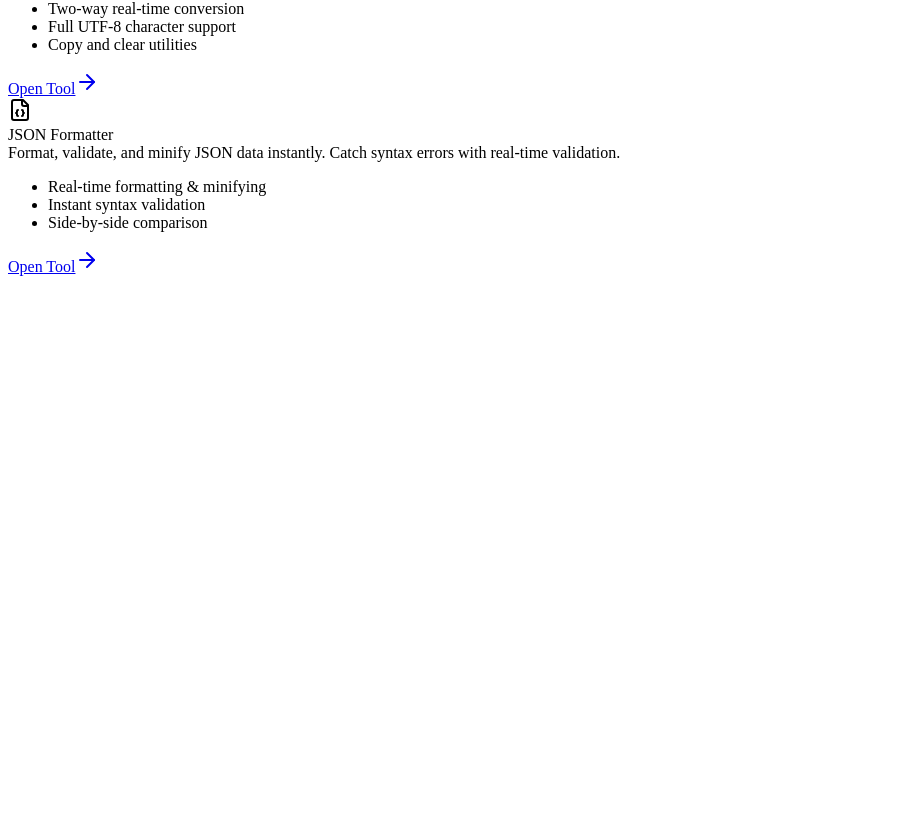
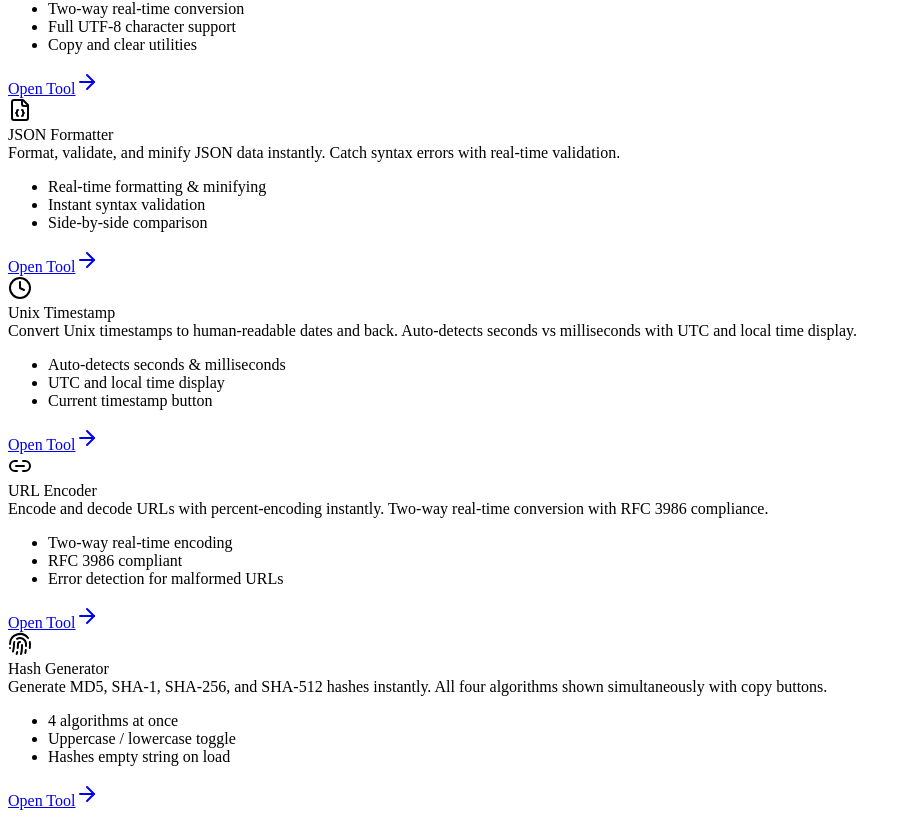
Before and after one commit to jonathan-hubjam/devtoolz, a Next.js app in the folder apps/web/: page /HomePage in a window 1280 px wide. Shown: the part 1176-1994 px from the top of the page, without its empty margins (0-908 px from the left). Before the commit the page ends 1460 px from the top, so only its background shows below. Built offline with nearby package versions, Linux system fonts and the light colour scheme.

Commit message:
Update homepage with Unix Timestamp, URL Encoder, and Hash Generator cards
Co-Authored-By: Claude Sonnet 4.6 <noreply@anthropic.com>

```diff
--- a/apps/web/src/pages/HomePage.jsx
+++ b/apps/web/src/pages/HomePage.jsx
@@ -1,7 +1,7 @@
 'use client';
 import React from 'react';
 import Link from 'next/link';
-import { ArrowRight, Code2, ShieldCheck, Zap, Lock, CheckCircle2, FileJson, Hash } from 'lucide-react';
+import { ArrowRight, Code2, ShieldCheck, Zap, Lock, CheckCircle2, FileJson, Hash, Clock, Link2, Fingerprint } from 'lucide-react';
 import { Button } from '@/components/ui/button';
 import { Card, CardContent, CardDescription, CardHeader, CardTitle, CardFooter } from '@/components/ui/card';
 
@@ -200,6 +200,116 @@ const HomePage = () => {
                 </Button>
               </CardFooter>
             </Card>
+
+
+            <Card className="flex flex-col h-full shadow-md hover:shadow-lg transition-all duration-300 border-border/60 hover:border-amber-500/30 group">
+              <CardHeader>
+                <div className="w-12 h-12 rounded-xl bg-amber-500/10 text-amber-500 flex items-center justify-center mb-4 group-hover:scale-110 transition-transform duration-300">
+                  <Clock className="w-6 h-6" />
+                </div>
+                <CardTitle className="text-xl">Unix Timestamp</CardTitle>
+                <CardDescription className="text-sm mt-2">
+                  Convert Unix timestamps to human-readable dates and back. Auto-detects seconds vs milliseconds with UTC and local time display.
+                </CardDescription>
+              </CardHeader>
+              <CardContent className="flex-grow">
+                <ul className="space-y-2 text-sm text-muted-foreground">
+                  <li className="flex items-center gap-2">
+                    <div className="w-1.5 h-1.5 rounded-full bg-amber-500/50" />
+                    Auto-detects seconds & milliseconds
+                  </li>
+                  <li className="flex items-center gap-2">
+                    <div className="w-1.5 h-1.5 rounded-full bg-amber-500/50" />
+                    UTC and local time display
+                  </li>
+                  <li className="flex items-center gap-2">
+                    <div className="w-1.5 h-1.5 rounded-full bg-amber-500/50" />
+                    Current timestamp button
+                  </li>
+                </ul>
+              </CardContent>
+              <CardFooter className="pt-4 mt-auto border-t border-border/40">
+                <Button asChild className="w-full group-hover:bg-blue-600 transition-colors">
+                  <Link href="/unix-timestamp">
+                    Open Tool
+                    <ArrowRight className="w-4 h-4 ml-2" />
+                  </Link>
+                </Button>
+              </CardFooter>
+            </Card>
+
+            <Card className="flex flex-col h-full shadow-md hover:shadow-lg transition-all duration-300 border-border/60 hover:border-cyan-500/30 group">
+              <CardHeader>
+                <div className="w-12 h-12 rounded-xl bg-cyan-500/10 text-cyan-500 flex items-center justify-center mb-4 group-hover:scale-110 transition-transform duration-300">
+                  <Link2 className="w-6 h-6" />
+                </div>
+                <CardTitle className="text-xl">URL Encoder</CardTitle>
+                <CardDescription className="text-sm mt-2">
+                  Encode and decode URLs with percent-encoding instantly. Two-way real-time conversion with RFC 3986 compliance.
+                </CardDescription>
+              </CardHeader>
+              <CardContent className="flex-grow">
+                <ul className="space-y-2 text-sm text-muted-foreground">
+                  <li className="flex items-center gap-2">
+                    <div className="w-1.5 h-1.5 rounded-full bg-cyan-500/50" />
+                    Two-way real-time encoding
+                  </li>
+                  <li className="flex items-center gap-2">
+                    <div className="w-1.5 h-1.5 rounded-full bg-cyan-500/50" />
+                    RFC 3986 compliant
+                  </li>
+                  <li className="flex items-center gap-2">
+                    <div className="w-1.5 h-1.5 rounded-full bg-cyan-500/50" />
+                    Error detection for malformed URLs
+                  </li>
+                </ul>
+              </CardContent>
+              <CardFooter className="pt-4 mt-auto border-t border-border/40">
+                <Button asChild className="w-full group-hover:bg-blue-600 transition-colors">
+                  <Link href="/url-encoder">
+                    Open Tool
+                    <ArrowRight className="w-4 h-4 ml-2" />
+                  </Link>
+                </Button>
+              </CardFooter>
+            </Card>
+
+            <Card className="flex flex-col h-full shadow-md hover:shadow-lg transition-all duration-300 border-border/60 hover:border-rose-500/30 group">
+              <CardHeader>
+                <div className="w-12 h-12 rounded-xl bg-rose-500/10 text-rose-500 flex items-center justify-center mb-4 group-hover:scale-110 transition-transform duration-300">
+                  <Fingerprint className="w-6 h-6" />
+                </div>
+                <CardTitle className="text-xl">Hash Generator</CardTitle>
+                <CardDescription className="text-sm mt-2">
+                  Generate MD5, SHA-1, SHA-256, and SHA-512 hashes instantly. All four algorithms shown simultaneously with copy buttons.
+                </CardDescription>
+              </CardHeader>
+              <CardContent className="flex-grow">
+                <ul className="space-y-2 text-sm text-muted-foreground">
+                  <li className="flex items-center gap-2">
+                    <div className="w-1.5 h-1.5 rounded-full bg-rose-500/50" />
+                    4 algorithms at once
+                  </li>
+                  <li className="flex items-center gap-2">
+                    <div className="w-1.5 h-1.5 rounded-full bg-rose-500/50" />
+                    Uppercase / lowercase toggle
+                  </li>
+                  <li className="flex items-center gap-2">
+                    <div className="w-1.5 h-1.5 rounded-full bg-rose-500/50" />
+                    Hashes empty string on load
+                  </li>
+                </ul>
+              </CardContent>
+              <CardFooter className="pt-4 mt-auto border-t border-border/40">
+                <Button asChild className="w-full group-hover:bg-blue-600 transition-colors">
+                  <Link href="/hash-generator">
+                    Open Tool
+                    <ArrowRight className="w-4 h-4 ml-2" />
+                  </Link>
+                </Button>
+              </CardFooter>
+            </Card>
+
           </div>
         </div>
       </section>
```
